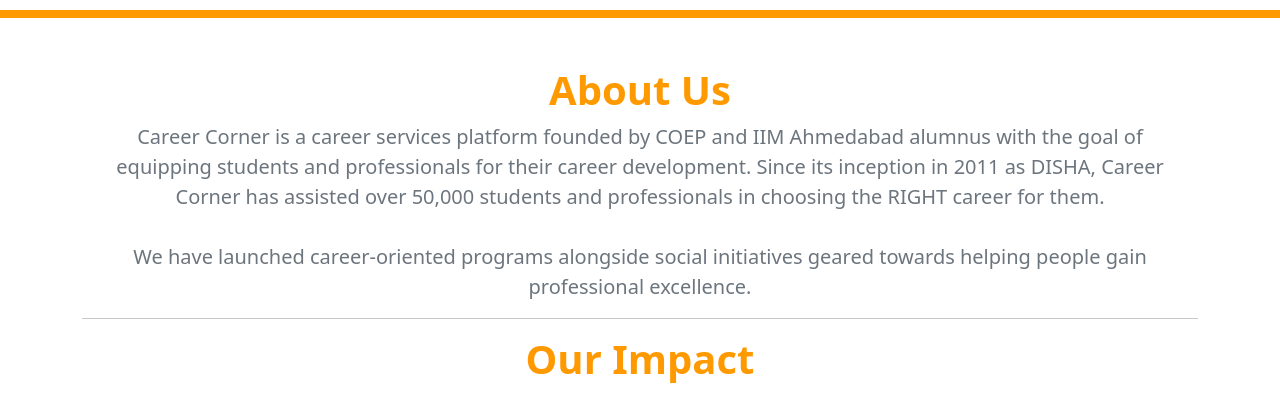
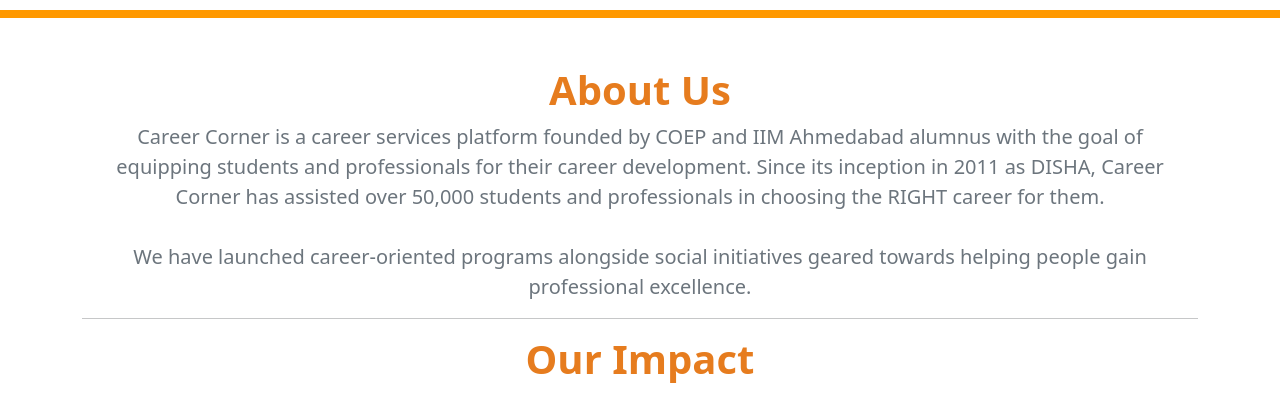
Before and after one commit to om-mapari/career-corner, a React (Create React App) app: page / in a window 1280 px wide. Shown: the part 374-791 px from the top of the page. Built offline with nearby package versions, Linux system fonts and the light colour scheme.

Commit message:
Style updated

```diff
--- a/src/components/HomeSubComponents/Heading.js
+++ b/src/components/HomeSubComponents/Heading.js
@@ -5,7 +5,7 @@
         <>
             { heading !== 'About Us'&& <hr className="bg-dark" />}
             <h1>
-                <span style={{ fontWeight: 'bold', color: '#FF9900' }}>
+                <span style={{ fontWeight: 'bold', color: '#E67C1E' }}>
                     {heading}
                 </span>
             </h1>
```
